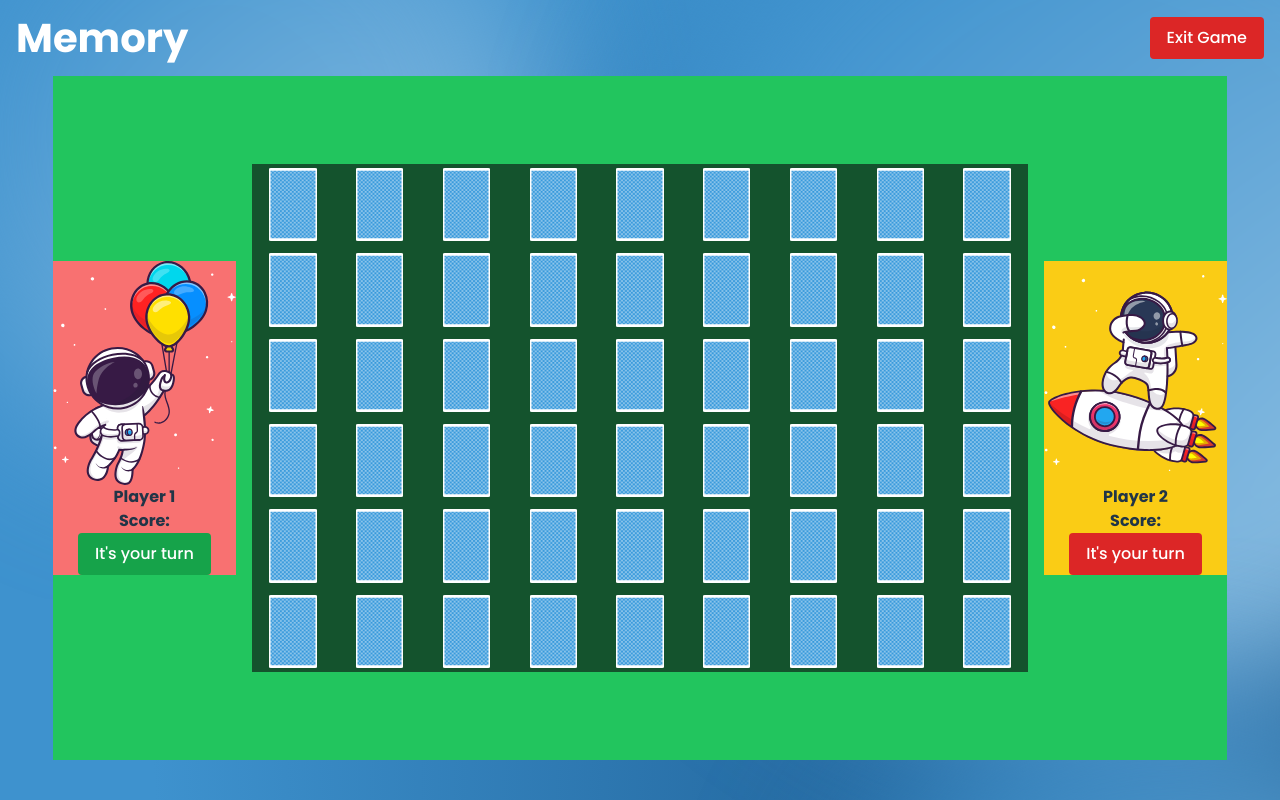
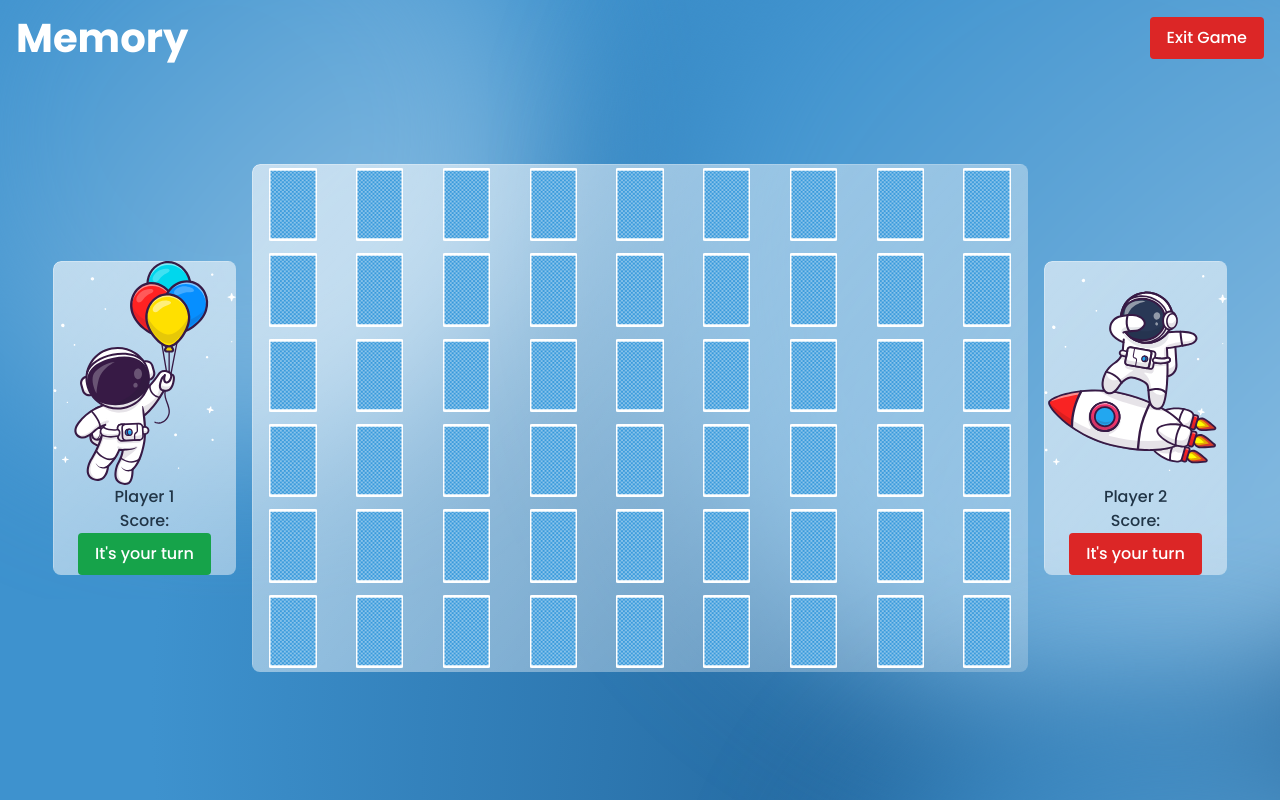
Before and after one commit to zmaqutu/specno-memory-game, a React (Vite) app: page / in a window 1280 px wide. Built offline with nearby package versions, Linux system fonts and the light colour scheme.

Commit message:
added boardBackground image + applied consistent styling to divs

```diff
--- a/src/components/Card/Card.jsx
+++ b/src/components/Card/Card.jsx
@@ -1,28 +1,19 @@
 import React, { useRef } from 'react';
 import { Vector3 } from 'three';
 import * as THREE from 'three';
-import {  useThree } from '@react-three/fiber';
+import cardBack from '../../assets/images/cardBack.svg';
 
 
 
 function Card(props) {
 
-  // define card Geometry and card material - material will be based on props
-  const cardGometry = new THREE.PlaneGeometry(50,70);
-  const cardMaterial = new THREE.MeshStandardMaterial({ color: 'black', side: THREE.DoubleSide});
-
-  const {cameram, gl} = useThree();
-  const canvasSize = new THREE.Vector2();
-  // console.log('renderer size', gl.getSize(canvasSize))
-
-
-  const cardMesh = new THREE.Mesh(cardGometry,cardMaterial);
-
   // create a reference to the mesh
   const cardRef = useRef();
 
   return (
-    <primitive ref={cardRef} object={cardMesh} position={props.cardPosition}/>
+    <div className="p-1 w-4/6">
+      <img src={cardBack} alt=""  />
+    </div>
   )
 }
 
--- a/src/components/GameBoard/GameBoard.jsx
+++ b/src/components/GameBoard/GameBoard.jsx
@@ -4,7 +4,6 @@ import { OrbitControls } from '@react-three/drei';
 import * as THREE from 'three';
 import player1Image from '../../assets/images/player1.svg';
 import player2Image from '../../assets/images/player2.svg';
-import cardBack from '../../assets/images/cardBack.svg';
 import Card from '../Card/Card';
 
 function GameBoard() {
@@ -40,8 +39,8 @@ function GameBoard() {
 
 
   return (
-    <div className="grid grid-cols-6 gap-4 items-center mx-auto h-full mb-10 flex-1 w-11/12  mt-auto  bg-green-500 font-bold">
-      <div className="bg-red-400">
+    <div className="grid grid-cols-6 gap-4 items-center mx-auto h-full mb-10 flex-1 w-11/12 mt-autofont-bold ">
+      <div className="bg-boardBackground rounded-lg">
         <img src={player1Image} alt="Player 1" className="w-full h-auto" />
         <p>Player 1</p>
         <p>Score:</p>
@@ -50,14 +49,12 @@ function GameBoard() {
         </button>
       </div>
       {/* Canvas */}
-        <div className="bg-green-900 col-span-4 grid grid-cols-9 gap-1 place-items-center">
+        <div className="bg-boardBackground col-span-4 grid grid-cols-9 gap-1 place-items-center rounded-lg">
         {cards.map((card) => (
-          <div key={card} className=" p-1 w-4/6">
-            <img src={cardBack} alt=""  />
-          </div>
+          <Card key={card} card={card} />
         ))}
         </div>
-      <div className="bg-yellow-400">
+      <div className="bg-boardBackground rounded-lg">
         <img src={player2Image} alt="Player 2" className="w-full h-auto" />
         <p>Player 2</p>
         <p>Score:</p>
--- a/tailwind.config.js
+++ b/tailwind.config.js
@@ -13,7 +13,8 @@ module.exports = {
         'memory': '40.19px',
       },
       backgroundImage: {
-        'background': "url('/src/assets/background.svg')",
+        'background': "url('/src/assets/images/background.svg')",
+        'boardBackground': "url('/src/assets/images/boardBackground.svg')",
       }
     },
   },
```
Also changed, not shown: src/assets/images/boardBackground.svg (added).
